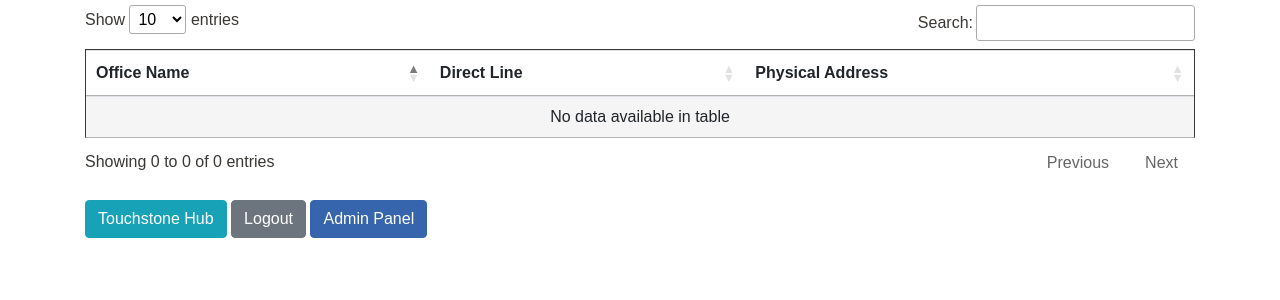
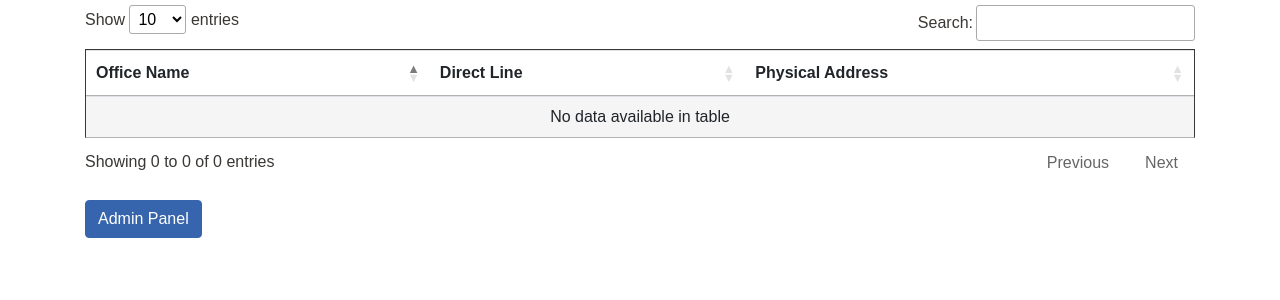
Before and after one commit to jkotouchstone/touchstone-phone-list, a Flask app: page / in a window 1280 px wide. Shown: the part 315-615 px from the top of the page. Run offline with Flask 2, Linux system fonts and the light colour scheme; data that the repository does not hold is empty; some libraries are stand-ins or nearby versions.

Commit message:
Update index.html

```diff
--- a/templates/index.html
+++ b/templates/index.html
@@ -56,9 +56,11 @@
   </table>
 
   <div class="mt-3">
-    <a href="https://www.touchstonehub.com" class="btn btn-info">Touchstone Hub</a>
-    <a href="{{ url_for('logout') }}" class="btn btn-secondary">Logout</a>
+    <!-- Removed logout link to avoid BuildError -->
+    <!-- <a href="{{ url_for('logout') }}" class="btn btn-secondary">Logout</a> -->
     <a href="{{ url_for('admin_panel') }}" class="btn btn-primary">Admin Panel</a>
+    <!-- You could also add other links as needed, for example: -->
+    <!-- <a href="{{ url_for('upload') }}" class="btn btn-info">Upload Data</a> -->
   </div>
 
   <script src="https://code.jquery.com/jquery-3.5.1.js"></script>
```
